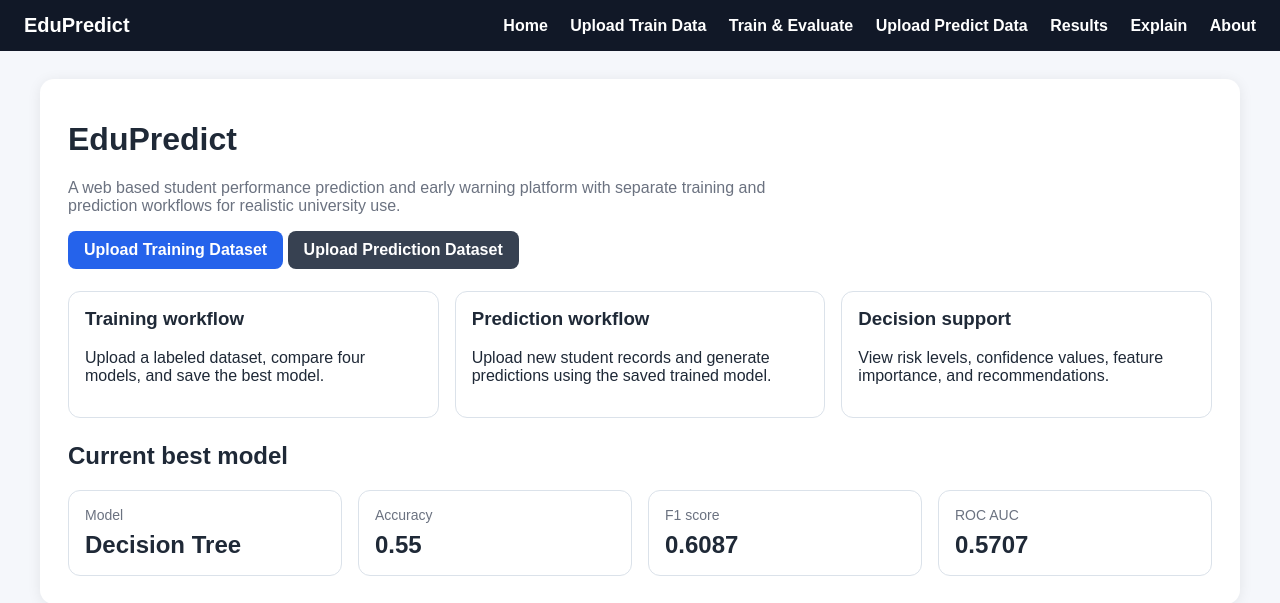
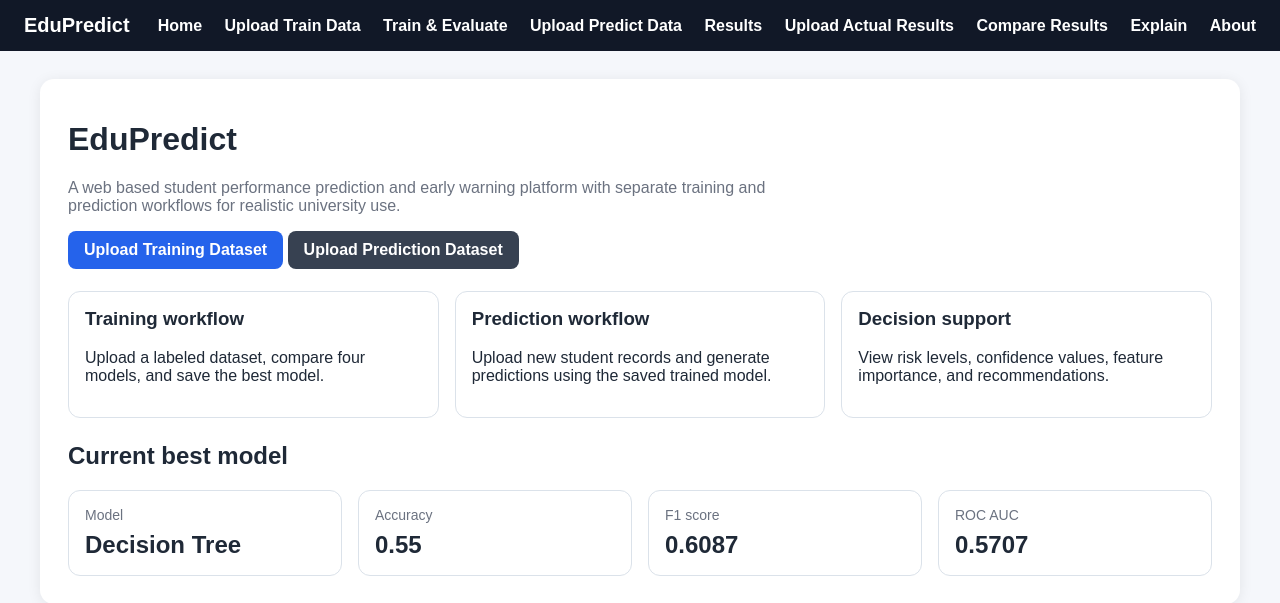
Before and after one commit to RidhanPar/edupredict-platform, a Flask app: page / in a window 1280 px wide. Shown: the top 603 px of the page. Run offline with Flask 3, Linux system fonts and the light colour scheme; parts of the project's set-up code (start-up, migrations or seed data) failed here and were passed over.

Commit message:
V3 Comparision of results to score website

```diff
--- a/app.py
+++ b/app.py
@@ -8,6 +8,7 @@ from utils.evaluation import load_importances, load_metrics, load_model_comparis
 from utils.predict import predict_dataframe
 from utils.preprocessing import validate_columns, FEATURE_COLUMNS, TARGET_COLUMN, DISPLAY_COLUMNS
 from utils.train_model import train_and_select_best
+from utils.compare_results import compare_predictions_with_actual
 
 BASE_DIR = Path(__file__).resolve().parent
 DATA_DIR = BASE_DIR / "data"
@@ -17,6 +18,7 @@ MODEL_PATH = MODELS_DIR / "best_model.pkl"
 
 TRAIN_UPLOAD_PATH = RAW_DIR / "training_dataset.csv"
 PREDICT_UPLOAD_PATH = RAW_DIR / "prediction_dataset.csv"
+ACTUAL_RESULTS_PATH = RAW_DIR / "actual_results.csv"
 
 app = Flask(__name__)
 app.secret_key = "edupredict-secret-key"
@@ -60,6 +62,19 @@ def get_prediction_df():
         return df, None
     except Exception as e:
         return None, f"Error reading prediction dataset: {str(e)}"
+
+def get_actual_results_df():
+    if not ACTUAL_RESULTS_PATH.exists():
+        return None, "No actual results dataset uploaded yet."
+    try:
+        df = read_csv_flexible(ACTUAL_RESULTS_PATH)
+        required_cols = ["student_id", "target"]
+        missing = [c for c in required_cols if c not in df.columns]
+        if missing:
+            return None, f"Missing required columns in actual results dataset: {', '.join(missing)}"
+        return df, None
+    except Exception as e:
+        return None, f"Error reading actual results dataset: {str(e)}"
 
 
 @app.route("/")
@@ -254,6 +269,72 @@ def explain():
 def about():
     return render_template("about.html")
 
+@app.route("/upload-actual", methods=["GET", "POST"])
+def upload_actual():
+    preview = None
+    columns = None
+
+    if request.method == "POST":
+        try:
+            file = request.files.get("file")
+            if not file or not file.filename:
+                flash("Please select an actual results CSV file.", "danger")
+                return redirect(url_for("upload_actual"))
+
+            if not file.filename.lower().endswith(".csv"):
+                flash("Only CSV files are allowed for actual results upload.", "danger")
+                return redirect(url_for("upload_actual"))
+
+            RAW_DIR.mkdir(parents=True, exist_ok=True)
+            file.save(ACTUAL_RESULTS_PATH)
+            flash("Actual results dataset uploaded successfully.", "success")
+            return redirect(url_for("upload_actual"))
+
+        except Exception as e:
+            flash(f"Upload failed: {str(e)}", "danger")
+            return redirect(url_for("upload_actual"))
+
+    if ACTUAL_RESULTS_PATH.exists():
+        try:
+            df = read_csv_flexible(ACTUAL_RESULTS_PATH)
+            preview = df.head(10).to_dict(orient="records")
+            columns = list(df.columns)
+        except Exception as e:
+            flash(f"Could not preview actual results dataset: {str(e)}", "danger")
+
+    required = ["student_id", "target"]
+    return render_template(
+        "upload_actual.html",
+        preview=preview,
+        columns=columns,
+        required=required
+    )
+
+@app.route("/compare")
+def compare():
+    if not MODEL_PATH.exists():
+        flash("Train the model first.", "warning")
+        return redirect(url_for("train"))
+
+    pred_df, pred_err = get_prediction_df()
+    if pred_err:
+        flash(pred_err, "danger")
+        return redirect(url_for("upload_predict"))
+
+    actual_df, actual_err = get_actual_results_df()
+    if actual_err:
+        flash(actual_err, "danger")
+        return redirect(url_for("upload_actual"))
+
+    predicted_results = predict_dataframe(pred_df, str(MODEL_PATH))
+    comparison_df, comparison_metrics = compare_predictions_with_actual(predicted_results, actual_df)
+
+    records = comparison_df.head(200).to_dict(orient="records")
+    return render_template(
+        "compare.html",
+        records=records,
+        metrics=comparison_metrics
+    )
 
 @app.errorhandler(500)
 def internal_error(error):
--- a/templates/base.html
+++ b/templates/base.html
@@ -15,6 +15,8 @@
       <a href="{{ url_for('train') }}">Train & Evaluate</a>
       <a href="{{ url_for('upload_predict') }}">Upload Predict Data</a>
       <a href="{{ url_for('results') }}">Results</a>
+      <a href="{{ url_for('upload_actual') }}">Upload Actual Results</a>
+      <a href="{{ url_for('compare') }}">Compare Results</a>
       <a href="{{ url_for('explain') }}">Explain</a>
       <a href="{{ url_for('about') }}">About</a>
     </div>
--- a/utils/preprocessing.py
+++ b/utils/preprocessing.py
@@ -47,29 +47,74 @@ def risk_from_probability(prob_fail: float) -> str:
 
 
 def recommendation_from_row(row: pd.Series) -> str:
+    prediction = str(row.get("prediction", "")).strip()
+    risk_level = str(row.get("risk_level", "")).strip()
+    fail_probability = float(row.get("fail_probability", 0.0))
+
     issues = []
 
-    if row.get("attendance", 100) < 60:
+    attendance = float(row.get("attendance", 100))
+    assignment_score = float(row.get("assignment_score", 100))
+    quiz_score = float(row.get("quiz_score", 100))
+    study_time = float(row.get("study_time", 10))
+    lms_activity = float(row.get("lms_activity", 100))
+    previous_grade = float(row.get("previous_grade", 100))
+    missed_submissions = float(row.get("missed_submissions", 0))
+
+    if attendance < 60:
         issues.append("low attendance")
-    if row.get("assignment_score", 100) < 50:
+    if assignment_score < 10:
         issues.append("weak assignment performance")
-    if row.get("quiz_score", 100) < 50:
+    if quiz_score < 10:
         issues.append("low quiz performance")
-    if row.get("lms_activity", 100) < 40:
-        issues.append("low learning system engagement")
-    if row.get("missed_submissions", 0) > 2:
-        issues.append("multiple missed submissions")
-    if row.get("previous_grade", 100) < 50:
+    if study_time <= 1:
+        issues.append("limited study time")
+    if lms_activity < 40:
+        issues.append("low engagement level")
+    if previous_grade < 10:
         issues.append("weak previous academic performance")
+    if missed_submissions >= 2:
+        issues.append("repeated academic failures")
 
-    if not issues:
-        return "The student currently shows no major academic risk indicators. Regular academic monitoring is sufficient."
+    # Positive case
+    if prediction == "Pass" and risk_level == "Low" and fail_probability < 0.30:
+        if not issues:
+            return (
+                "The student is currently predicted to perform satisfactorily. "
+                "Regular academic monitoring is sufficient at this stage."
+            )
+        return (
+            f"The student is currently predicted to pass, but some attention may still be useful due to "
+            f"{', '.join(issues)}. Regular monitoring and light academic support are recommended."
+        )
 
-    if len(issues) == 1:
-        return f"The student shows {issues[0]}. Targeted academic support and regular follow up are recommended."
+    # Medium risk case
+    if risk_level == "Medium":
+        if issues:
+            return (
+                f"The student shows moderate academic risk associated with {', '.join(issues)}. "
+                "Targeted support, progress monitoring, and advisor follow up are recommended."
+            )
+        return (
+            "The student shows moderate academic risk. Additional monitoring and early academic support are recommended."
+        )
 
-    if len(issues) == 2:
-        return f"The student shows {issues[0]} and {issues[1]}. Academic follow up and targeted support are recommended."
+    # High risk or fail case
+    if prediction == "Fail" or risk_level == "High" or fail_probability >= 0.60:
+        if issues:
+            return (
+                f"The student is at elevated academic risk, mainly associated with {', '.join(issues)}. "
+                "Immediate academic review, advisor intervention, and structured support are recommended."
+            )
+        return (
+            "The student is at elevated academic risk. Immediate academic review and structured support are recommended."
+        )
 
-    joined = ", ".join(issues[:-1]) + f", and {issues[-1]}"
-    return f"The student shows multiple risk indicators, including {joined}. Immediate academic review and structured support are recommended."
+    # Fallback
+    if issues:
+        return (
+            f"The student shows some academic concerns, including {', '.join(issues)}. "
+            "Follow up and continued monitoring are recommended."
+        )
+
+    return "The student currently shows no major academic risk indicators. Regular monitoring is sufficient."
```
Also changed, not shown: templates/compare.html (added, +53 -0 lines), templates/upload_actual.html (added), utils/compare_results.py (added).
